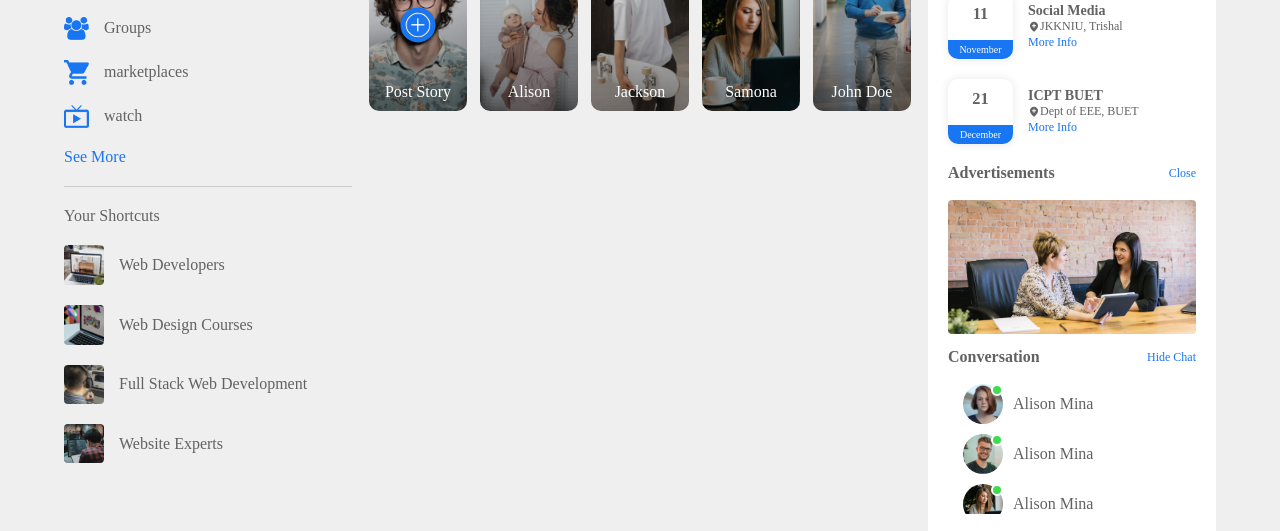
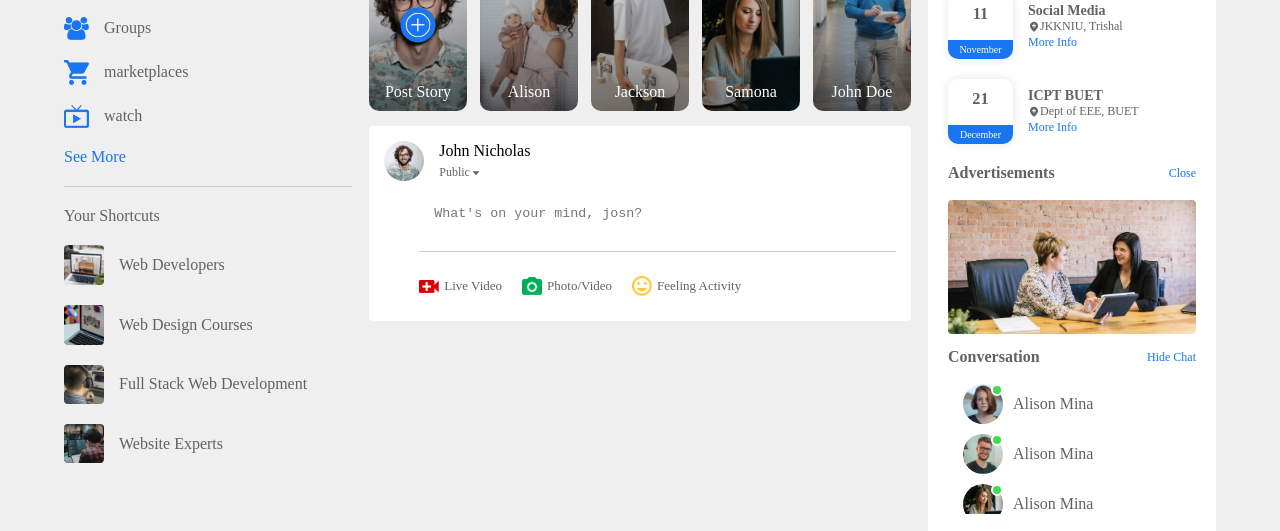
Before and after one commit to sweetxp04/Facebook-Clone-Front-end, a plain HTML site: page index.html in a window 1280 px wide. Shown: the part 132-663 px from the top of the page. Drawn offline with nearby package versions, Linux system fonts and the light colour scheme.

Commit message:
Post section is added

```diff
--- a/index.html
+++ b/index.html
@@ -79,6 +79,27 @@
                     <p>John Doe</p>
                 </div>
             </div>
+            <div class="post_container">
+                <div class="user_post">
+
+                        <div class="profile_img">
+                            <img src="./img/profile-pic.png" alt="profile">
+                        </div>
+
+                    <div>
+                        <p>John Nicholas</p>
+                        <small>Public <i class='bx bx-caret-down'></i></small>
+                    </div>
+                </div>
+                <div class="post_input_container">
+                    <textarea rows="2" placeholder="What's on your mind, josn?"></textarea>
+                    <div class="post_links">
+                        <a href="#"><img src="./img/live-video.png">Live Video</a>
+                        <a href="#"><img src="./img/photo.png">Photo/Video</a>
+                        <a href="#"><img src="./img/feeling.png">Feeling Activity</a>
+                    </div>
+                </div>
+            </div>
         </div>
         <!-- RIGHT SIDEBAR -->
         <div class="right_sidebar">
--- a/style.css
+++ b/style.css
@@ -271,3 +271,59 @@ nav img.logo{
 .story4{
     background-image:linear-gradient(transparent, rgba(0,0,0,0.5)), url(./img/status-5.png);
 }
+.post_container{
+    width: 100%;
+    background-color: #fff;
+    border-radius: 4px;
+    padding: 15px;
+}
+.user_post,.profile_img{
+    display: flex;
+    align-items: center;
+}
+
+.profile_img img{
+    height: 40;
+    width: 40px;
+    border-radius: 50%;
+    margin-right: 15px;
+}
+.user_post small{
+    color: #626262;
+    font-size: 12px;
+    font-weight: 300;
+    display: flex;
+    align-items: center;
+    margin-top: 5px;
+    cursor: pointer;
+}
+.post_input_container{
+    margin: 10px 0;
+    padding-left: 35px;
+}
+.post_input_container textarea{
+    width: 100%;
+    padding: 15px;
+    border: 0;
+    outline: 0;
+    border-bottom: 1px solid #ccc;
+    background-color: transparent;
+    resize: none;
+}
+.post_links{
+    display: flex;
+    align-items: center;
+    margin-top: 20px;
+    gap: 20px;
+}
+.post_links a{
+    text-decoration: none;
+    display: flex;
+    align-items: center;
+    gap: 5px;
+    color: #626262;
+    font-size: 13px;
+}
+.post_links a img{
+    width: 20px;
+}
```
